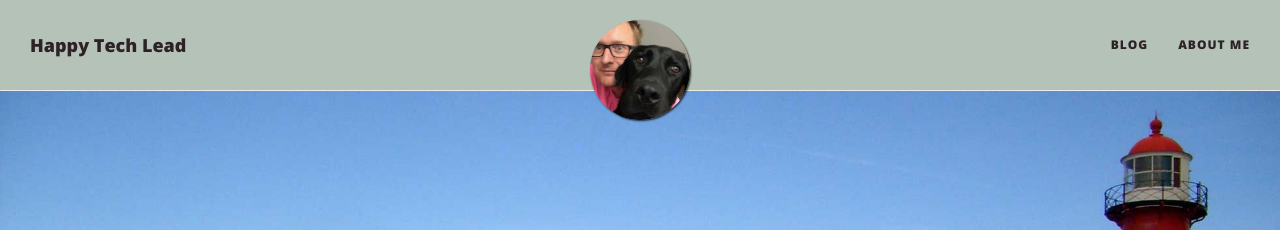
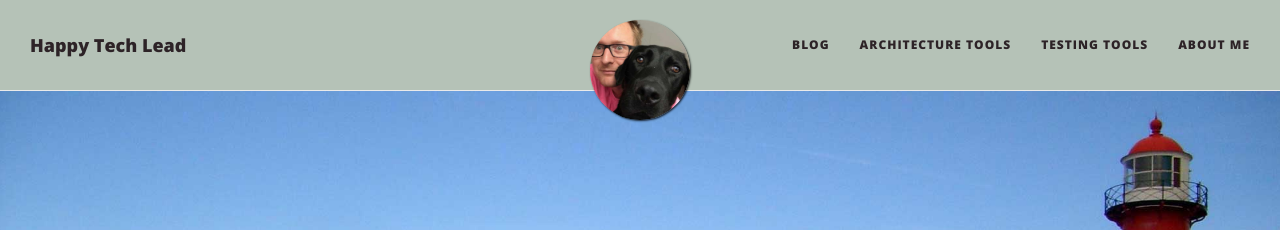
Before and after one commit to meinjens/happytechlead.github.io, a Jekyll site: the page built from index.html, in a window 1280 px wide. Shown: the top 230 px of the page. Built offline with Jekyll 4.4.1, drawn with Linux system fonts in a browser that asks for light colours; nearby versions of some CDN libraries; the list of posts is cut into pages by our own code; comment, search, counter and statistics services are not loaded.

Commit message:
feat: added menu entries

```diff
--- a/_config.yml
+++ b/_config.yml
@@ -24,6 +24,8 @@
 # List of links in the navigation bar
 navbar-links:
   Blog: "index"
+  Architecture Tools: "architecture-tools"
+  Testing Tools: "testing-tools"
   About Me: "https://jensmeinecke.de"
 
 # Image to show in the navigation bar - image must be a square (width = height)
```
